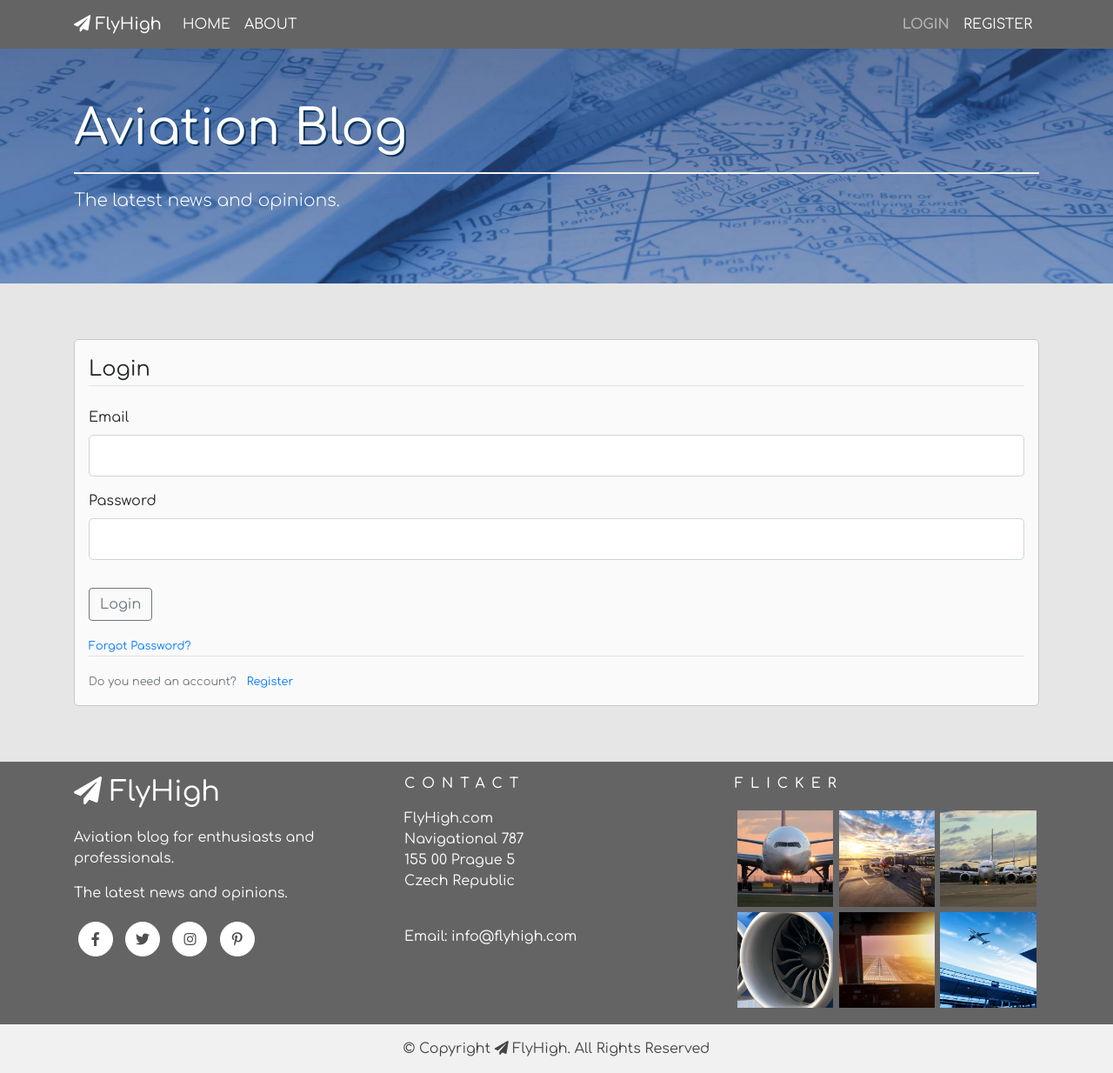
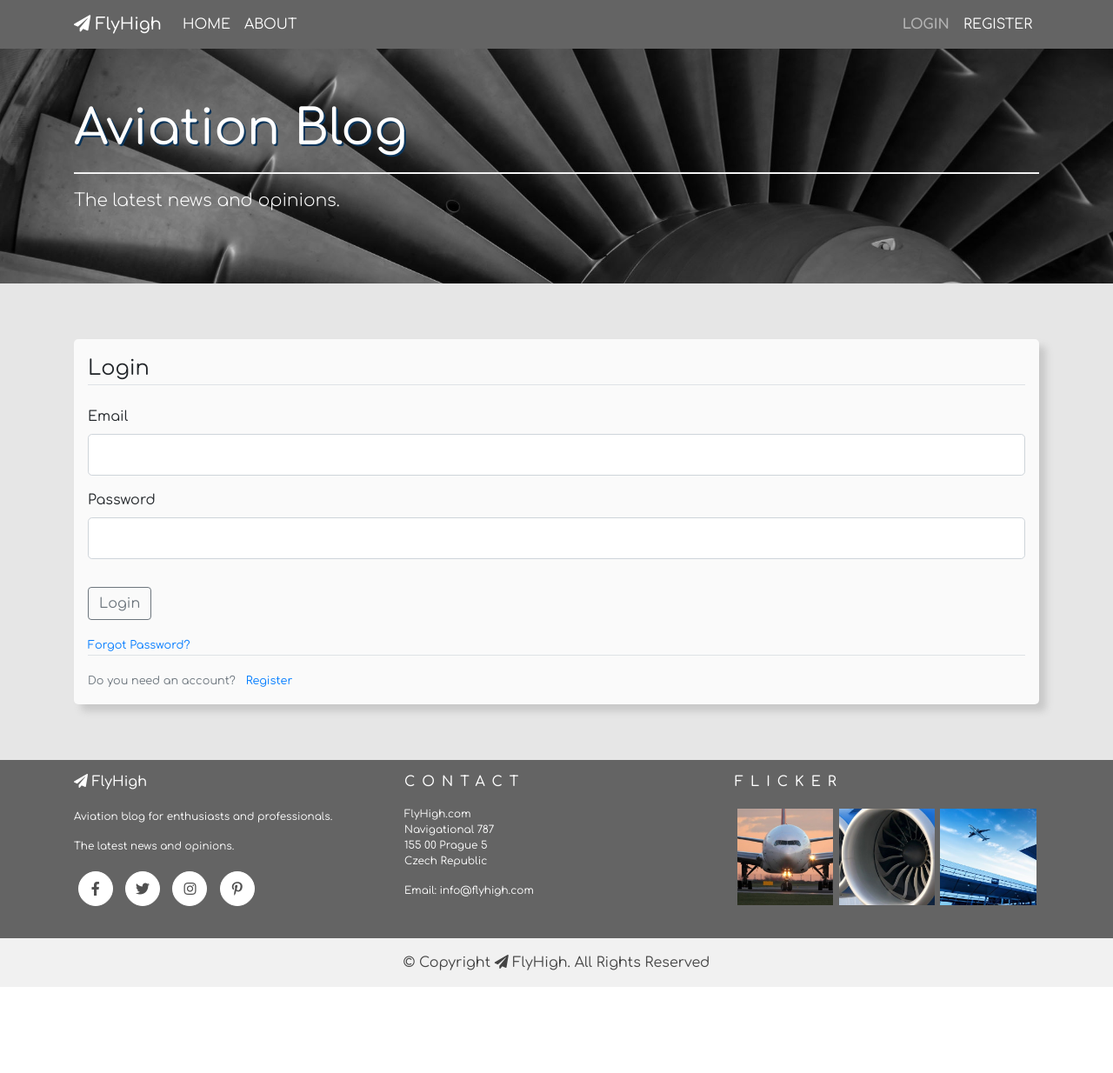
Before and after one commit to milan-stefanik/FlyHigh, a Flask app: page /login?next=account in a window 1280 px wide. Shown: the whole page at 87% size. After the commit the page ends 1135 px from the top, so only its background shows below. Run offline with Flask 2, Linux system fonts and the light colour scheme; some libraries are stand-ins or nearby versions.

Commit message:
Hero image changed, footer adjusted

```diff
--- a/flyhighblog/static/css/base-style.css
+++ b/flyhighblog/static/css/base-style.css
@@ -46,7 +46,7 @@ body {
 /* -----------------------HERO IMAGE--------------------------- */
 
 #hero-image {
-  background: url("../img/hero-image.jpg") no-repeat center center;
+  background: url("../img/hero-image.jpg") no-repeat top center;
   background-size: cover;
   margin-top: 0;
   margin-bottom: 2rem;
@@ -94,7 +94,11 @@ body {
   color: rgb(255, 255, 255);
   padding: 0;
   margin: 0;
-  font-size: 2rem;
+  font-size: 1rem;
+}
+
+.footer-head p {
+  font-size: 0.75rem;
 }
 
 .footer-icons ul li {
--- a/flyhighblog/static/css/form-style.css
+++ b/flyhighblog/static/css/form-style.css
@@ -1,8 +1,9 @@
+/* ----------------------- FORMS --------------------------- */
 .form-container {
   margin-top: 2rem;
   margin-bottom: 4rem;
   padding: 1rem;
   background-color: rgb(250, 250, 250);
-  border: 1px solid rgb(200, 200, 200);
+  box-shadow: 0.5rem 0.5rem 0.5rem rgb(200, 200, 200);
   border-radius: 5px;
 }
--- a/flyhighblog/static/css/index-style.css
+++ b/flyhighblog/static/css/index-style.css
@@ -3,7 +3,7 @@
   margin-bottom: 1rem;
   padding: 1rem;
   background-color: rgb(250, 250, 250);
-  border: 1px solid rgb(200, 200, 200);
+  box-shadow: 0.5rem 0.5rem 0.5rem rgb(200, 200, 200);
   border-radius: 5px;
 }
 
--- a/flyhighblog/static/css/post-style.css
+++ b/flyhighblog/static/css/post-style.css
@@ -3,7 +3,7 @@
     margin-bottom: 2rem;
     padding: 1rem;
     background-color: rgb(250, 250, 250);
-    border: 1px solid rgb(200, 200, 200);
+    box-shadow: 0.5rem 0.5rem 0.5rem rgb(200, 200, 200);
     border-radius: 5px;
 }
 
--- a/flyhighblog/templates/base.html
+++ b/flyhighblog/templates/base.html
@@ -153,7 +153,6 @@
                 Navigational 787<br>
                 155 00  Prague 5<br>
                 Czech Republic</p>
-                <br>
                 <p>Email: info@flyhigh.com</p>
 
               </div>
@@ -168,9 +167,6 @@
                   <a href="https://www.flickr.com/"><img src="{{ url_for('static', filename='img/flicker/1.jpg') }}" alt=""></a>
                   <a href="https://www.flickr.com/"><img src="{{ url_for('static', filename='img/flicker/2.jpg') }}" alt=""></a>
                   <a href="https://www.flickr.com/"><img src="{{ url_for('static', filename='img/flicker/3.jpg') }}" alt=""></a>
-                  <a href="https://www.flickr.com/"><img src="{{ url_for('static', filename='img/flicker/4.jpg') }}" alt=""></a>
-                  <a href="https://www.flickr.com/"><img src="{{ url_for('static', filename='img/flicker/5.jpg') }}" alt=""></a>
-                  <a href="https://www.flickr.com/"><img src="{{ url_for('static', filename='img/flicker/6.jpg') }}" alt=""></a>
                 </div>
               </div>
             </div>
```
Also changed, not shown: flyhighblog/static/img/flicker/2.jpg, flyhighblog/static/img/flicker/3.jpg, flyhighblog/static/img/flicker/4.jpg (deleted), flyhighblog/static/img/flicker/5.jpg (deleted), flyhighblog/static/img/flicker/6.jpg (deleted), flyhighblog/static/img/hero-image-x.jpg (added), flyhighblog/static/img/hero-image.jpg.
